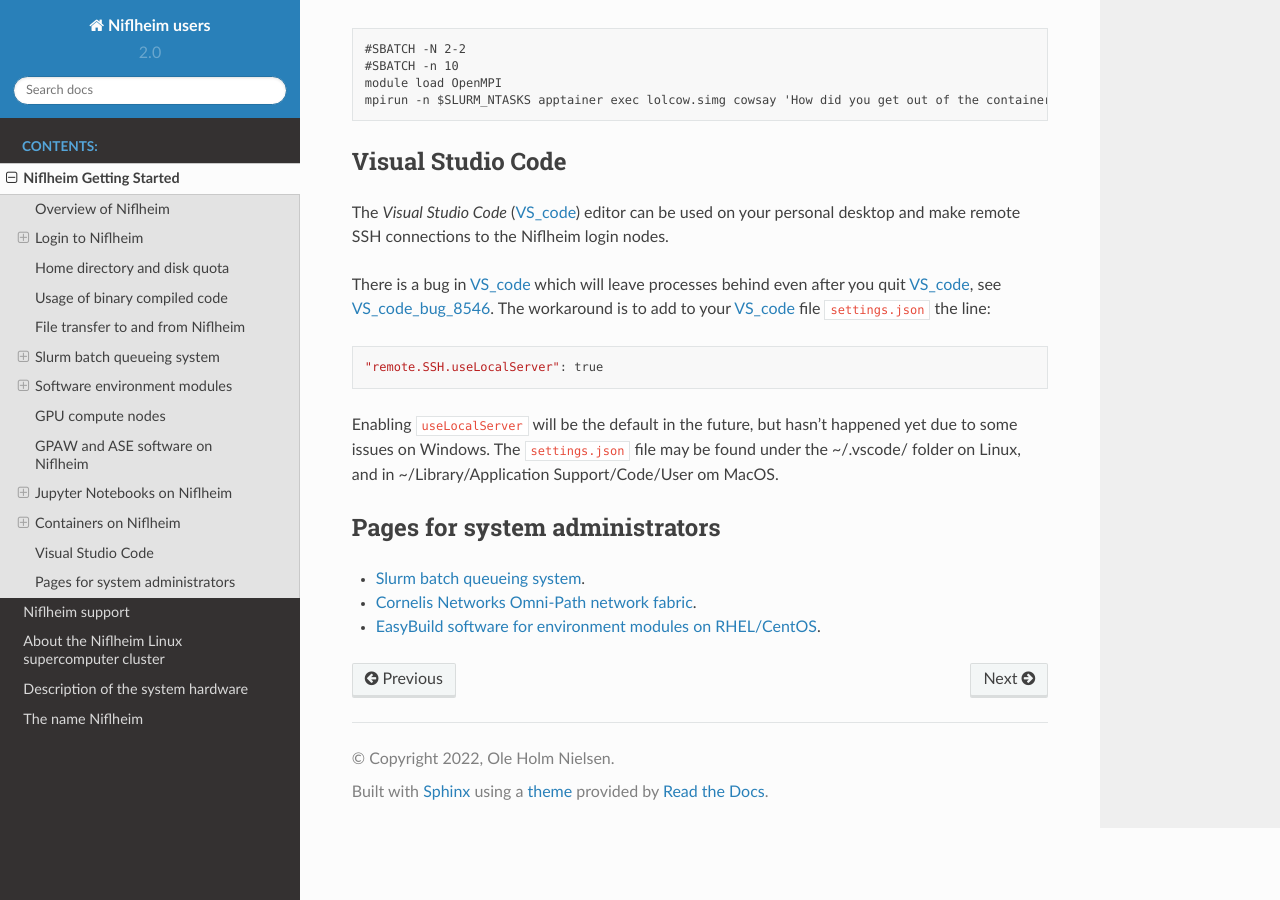
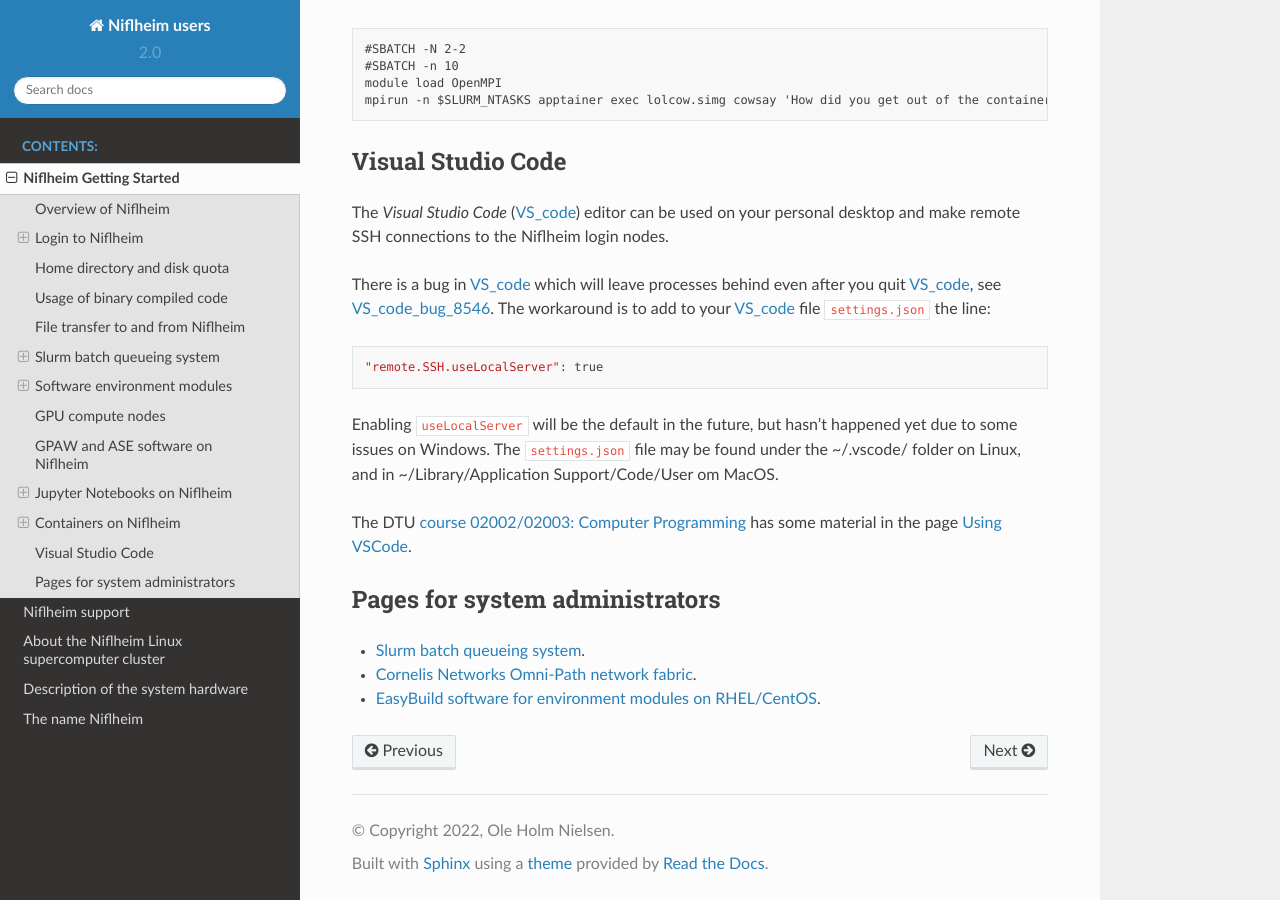
Before and after one commit to OleHolmNielsen/Niflheim_users, a Sphinx documentation site: the page built from docs/Niflheim_Getting_Started.rst, in a window 1280 px wide and 900 px high, scrolled down 21584 px. Built offline with Sphinx 7.4.7 and the Read the Docs theme 2.0.0, drawn with Linux system fonts in a browser that asks for light colours.

Commit message:
DTU course 02002/02003

```diff
--- a/docs/Niflheim_Getting_Started.rst
+++ b/docs/Niflheim_Getting_Started.rst
@@ -1045,6 +1045,9 @@ Enabling ``useLocalServer`` will be the default in the future, but hasn't happen
 The ``settings.json`` file may be found under the ~/.vscode/ folder on Linux,
 and in ~/Library/Application Support/Code/User om MacOS.
 
+The DTU `course 02002/02003: Computer Programming <https://cp.pages.compute.dtu.dk/02002public/da/index.html>`_
+has some material in the page `Using VSCode <https://cp.pages.compute.dtu.dk/02002public/da/vscode/index.html>`_.
+
 .. _VS_code: https://code.visualstudio.com/
 .. _VS_code_bug_8546: https://github.com/microsoft/vscode-remote-release/issues/8546
 
```
